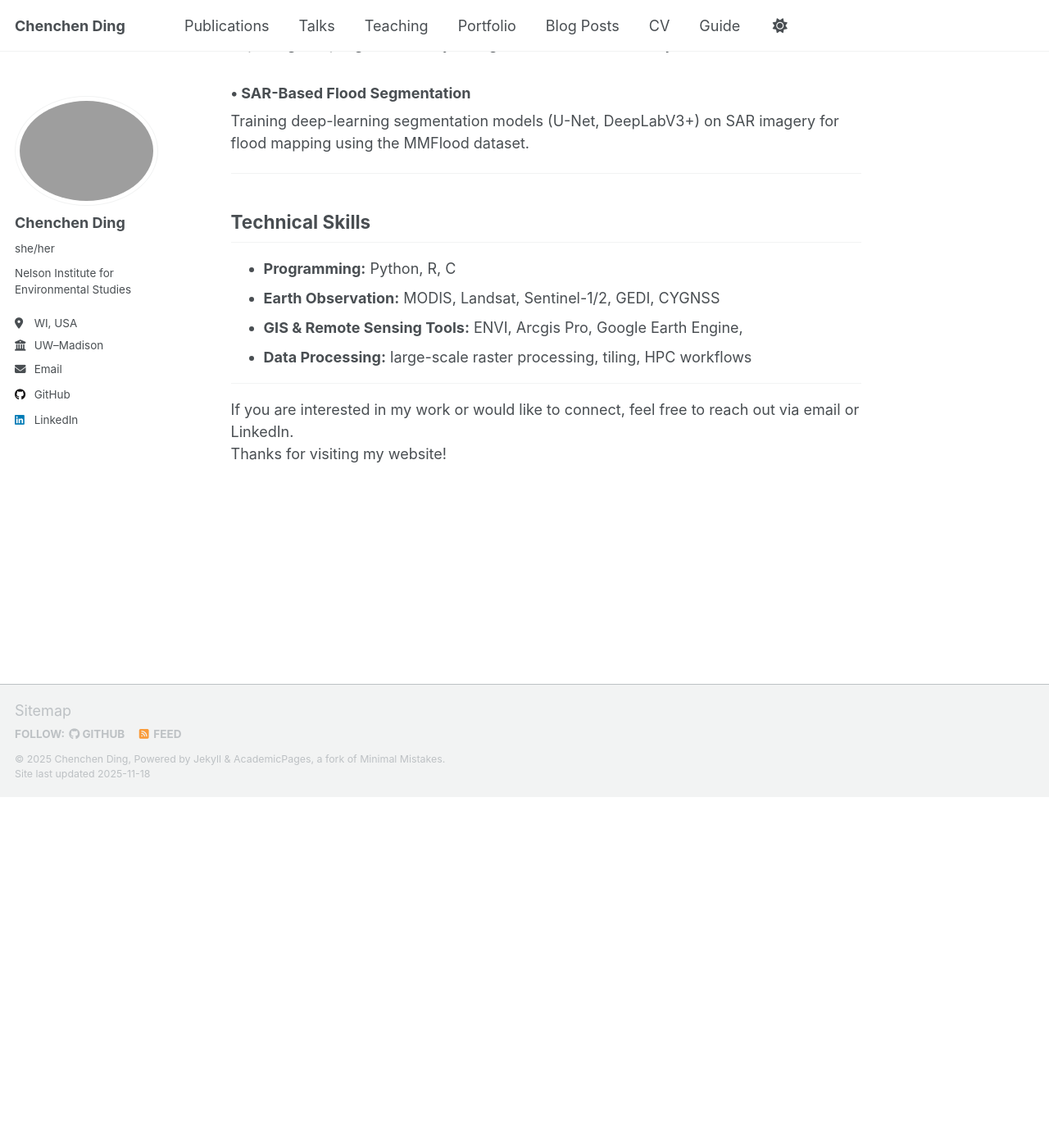
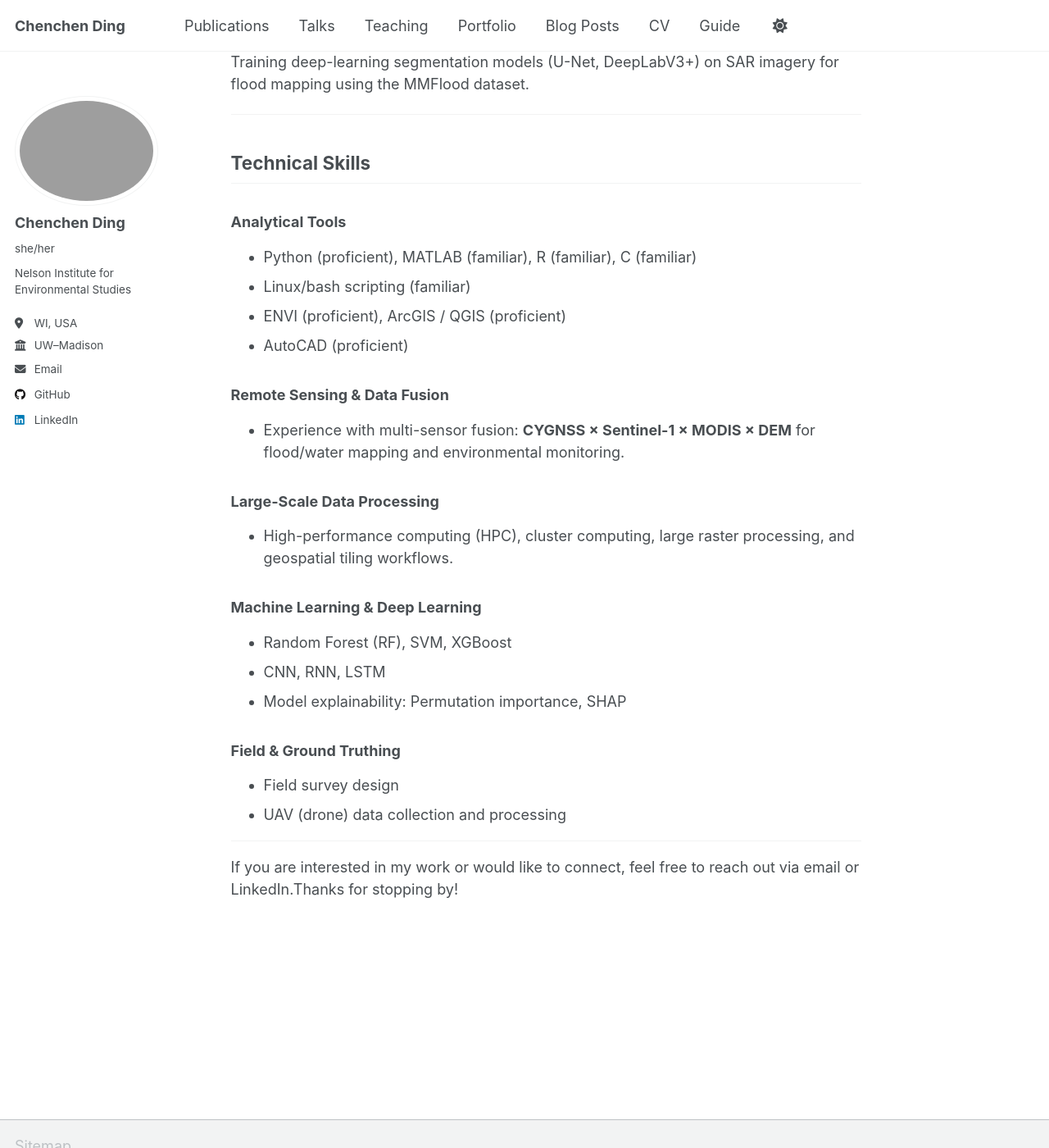
Before and after one commit to DCC0329/ChenchenDing.github.io, a Jekyll site: the page built from _pages/about.md, in a window 1280 px wide and 1400 px high, scrolled down 844 px. Shown: the whole window at 82% size. Built offline with Jekyll 4.4.1, drawn with Linux system fonts in a browser that asks for light colours; a script that is not in the unit is left out; before the commit the page ends 1816 px from its top, so only the background shows below that; some of the changed text lies outside the part shown.

Commit message:
Revise title and enhance technical skills details
Updated title and refined technical skills section.

```diff
--- a/_pages/about.md
+++ b/_pages/about.md
@@ -1,6 +1,6 @@
 ---
 permalink: /
-title: " Hi, I'm Chenchen Ding 👋"
+title: " Hi, I'm Chenchen Ding "
 author_profile: true
 redirect_from:
   - /about/
@@ -17,10 +17,8 @@ I am broadly interested in using satellite observations and data-driven approach
 
 ## Research Interests
 - Remote sensing (optical & SAR)
-- Geospatial analysis & large-scale environmental datasets
-- Machine learning for Earth observation
+- AI for Earth observation
 - Vegetation dynamics & climate drivers
-- Land cover / land use change
 - Wetland and surface water detection
 
 ---
@@ -35,12 +33,29 @@ Training deep-learning segmentation models (U-Net, DeepLabV3+) on SAR imagery fo
 ---
 
 ## Technical Skills
-- **Programming:** Python, R, C
-- **Earth Observation:** MODIS, Landsat, Sentinel-1/2, GEDI, CYGNSS
-- **GIS & Remote Sensing Tools:** ENVI, Arcgis Pro, Google Earth Engine,
-- **Data Processing:** large-scale raster processing, tiling, HPC workflows
+
+### **Analytical Tools**
+- Python (proficient), MATLAB (familiar), R (familiar), C (familiar)
+- Linux/bash scripting (familiar)
+- ENVI (proficient), ArcGIS / QGIS (proficient)
+- AutoCAD (proficient)
+
+### **Remote Sensing & Data Fusion**
+- Experience with multi-sensor fusion: **CYGNSS × Sentinel-1 × MODIS × DEM** for flood/water mapping and environmental monitoring.
+
+### **Large-Scale Data Processing**
+- High-performance computing (HPC), cluster computing, large raster processing, and geospatial tiling workflows.
+
+### **Machine Learning & Deep Learning**
+- Random Forest (RF), SVM, XGBoost
+- CNN, RNN, LSTM
+- Model explainability: Permutation importance, SHAP
+
+### **Field & Ground Truthing**
+- Field survey design
+- UAV (drone) data collection and processing
+
 
 ---
 
-If you are interested in my work or would like to connect, feel free to reach out via email or LinkedIn.
-Thanks for visiting my website!
+If you are interested in my work or would like to connect, feel free to reach out via email or LinkedIn.Thanks for stopping by!
```
